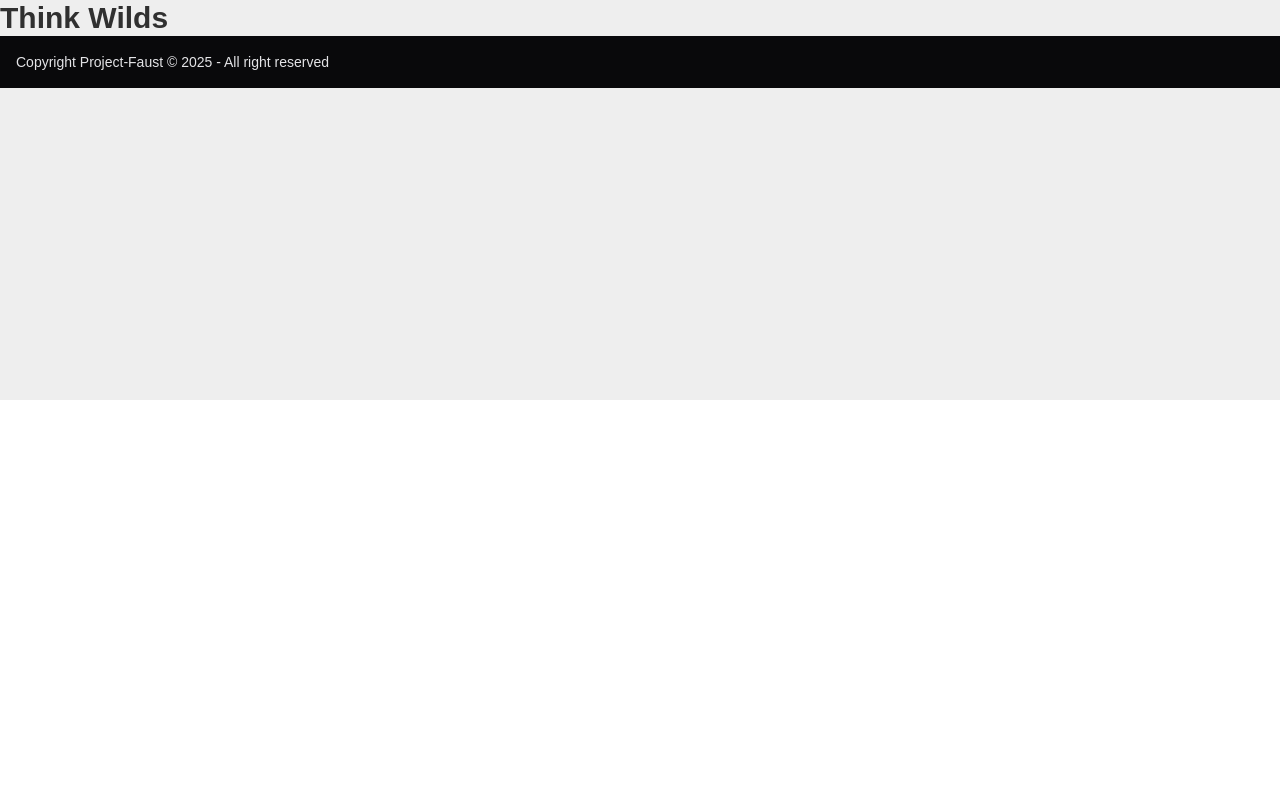
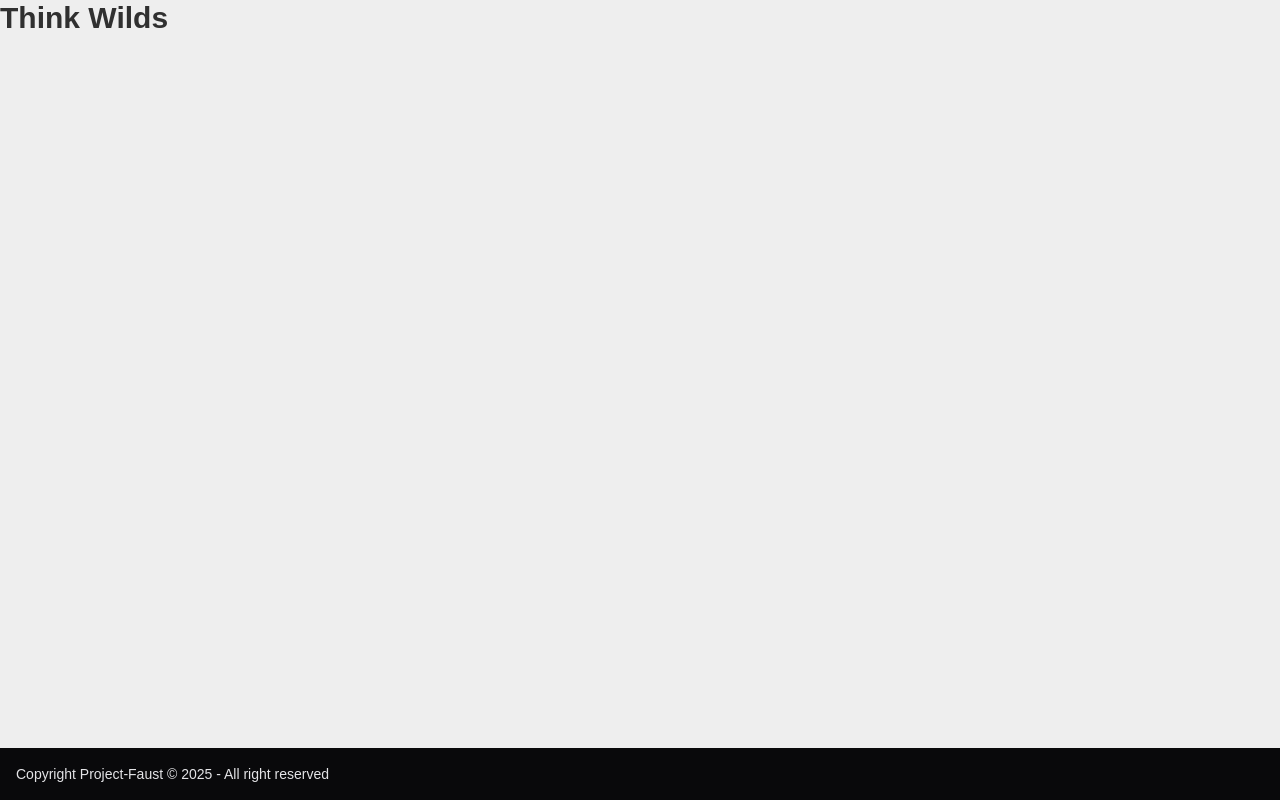
Before and after one commit to Project-Faust/think-wilds, a Next.js app: page / in a window 1280 px wide. Built offline with nearby package versions, Linux system fonts and the light colour scheme.

Commit message:
updated layout; attempted fix for footer

```diff
--- a/src/app/layout.tsx
+++ b/src/app/layout.tsx
@@ -1,10 +1,10 @@
 import type { Metadata } from "next";
 import "./globals.css";
-import Footer from "./components/Footer"
+import Footer from "./components/Footer";
 
 export const metadata: Metadata = {
-  title: "Create Next App",
-  description: "Generated by create next app",
+  title: "Think Wilds",
+  description: "Armor and Weapon Set Builder for Monster Hunter: Wilds",
 };
 
 export default function RootLayout({
@@ -14,12 +14,12 @@ export default function RootLayout({
 }>) {
   return (
     <html lang="en">
-      <body
-        className={`antialiased min-h-100`}
-      >
-        {children}
+      <body className="flex flex-col min-h-screen">
+        <main className="flex-grow">
+          {children}
+        </main>
         <Footer />
       </body>
-    </html>
+    </html >
   );
 }
```
